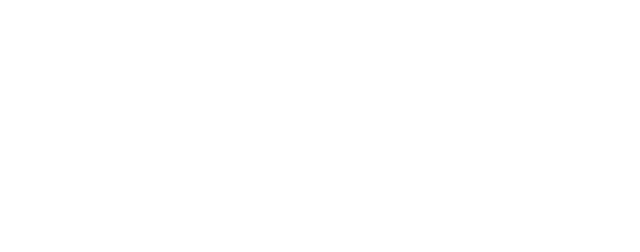
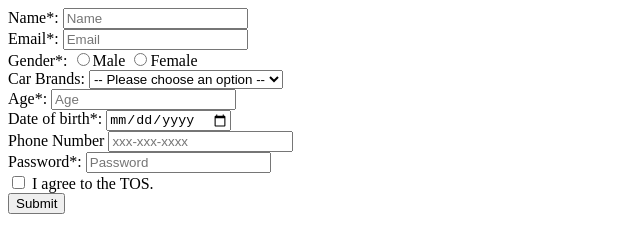
Before and after one commit to acciojob/signup-form-car-Babaiah2, a website: page main.html in a window 1280 px wide. Shown: the whole page, without its empty margins (0-640 px from the left). Drawn offline with Linux system fonts and the light colour scheme.

Commit message:
created a submission

```diff
--- a/main.html
+++ b/main.html
@@ -8,6 +8,56 @@
 
 <body>
 	<!-- the entire body must be written by student -->
+	<form action="#" method ="POST">
+		<div>
+			<label for="name">Name*:</label>
+		    <input type="text" id="name" name="name" placeholder="Name" required>
+		</div>
+		<div>
+			<label for="email">Email*:</label>
+		    <input type="email" id="email" name="email" placeholder="Email" required>
+		</div>
+		<div>
+			<label for="gender">Gender*:</label>
+			<input type ="radio" name="gender" required>Male
+			<input type ="radio" name="gender" required>Female
+		</div>
+		<div>
+			<label for="cars">Car Brands:</label>
+			<select name="Car Brands" id="cars" name="cars">
+				<option value="" disabled selected>-- Please choose an option --</option>
+				<option value="BMW" id="cars" name="cars">BMW</option>
+				<option value="Audi" id="cars" name="cars">Audi</option>
+				<option value="Mercedez" id="cars" name="cars">Mercedez</option>
+			</select>
+		</div>
+
+		<div>
+			<label for="age">Age*:</label>
+			<input type = "number" id="age" name="age" placeholder="Age" required>
+		</div>
+		<div>
+			<label for="dob">Date of birth*:</label>
+			<input type="date" id="dop" name="dob" required>
+		</div>
+		<div>
+			<label for="phone number">Phone Number</label>
+			<input type="tel" id="phone number" name="phone number" placeholder="xxx-xxx-xxxx">
+		</div>
+		<div>
+			<label for="password">Password*:</label>
+			<input type="password" id="password" name="password" placeholder="Password" required>
+		</div>
+		<div>
+			<input type="checkbox" required>
+			<label for="tos">I agree to the TOS.</label>
+
+		</div>
+
+		<div>
+			<button type = "submit">Submit</button>
+		</div>
+	</form>
     <script type="text/javascript" src="./script.js">
 </script>
 
```
